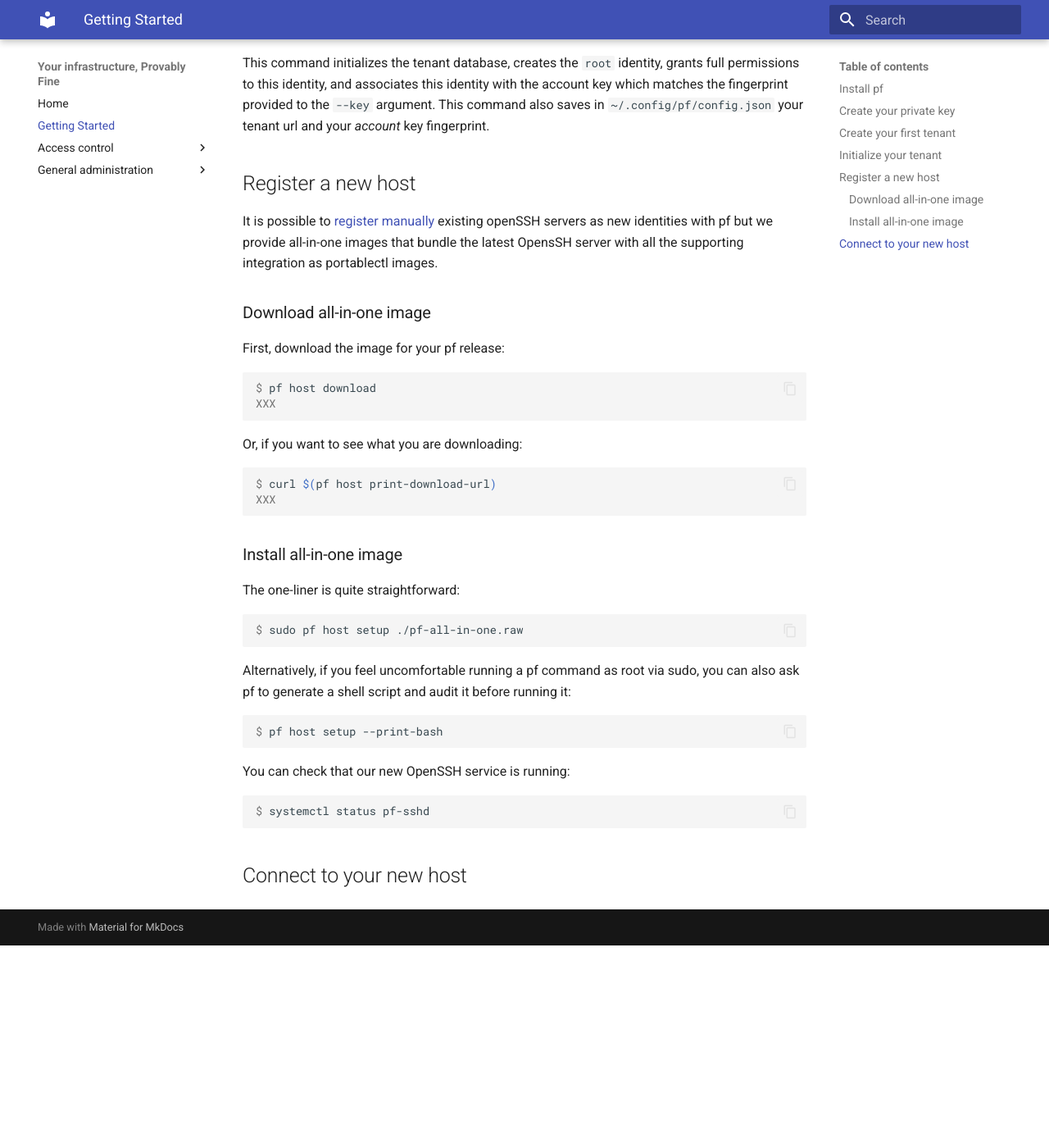
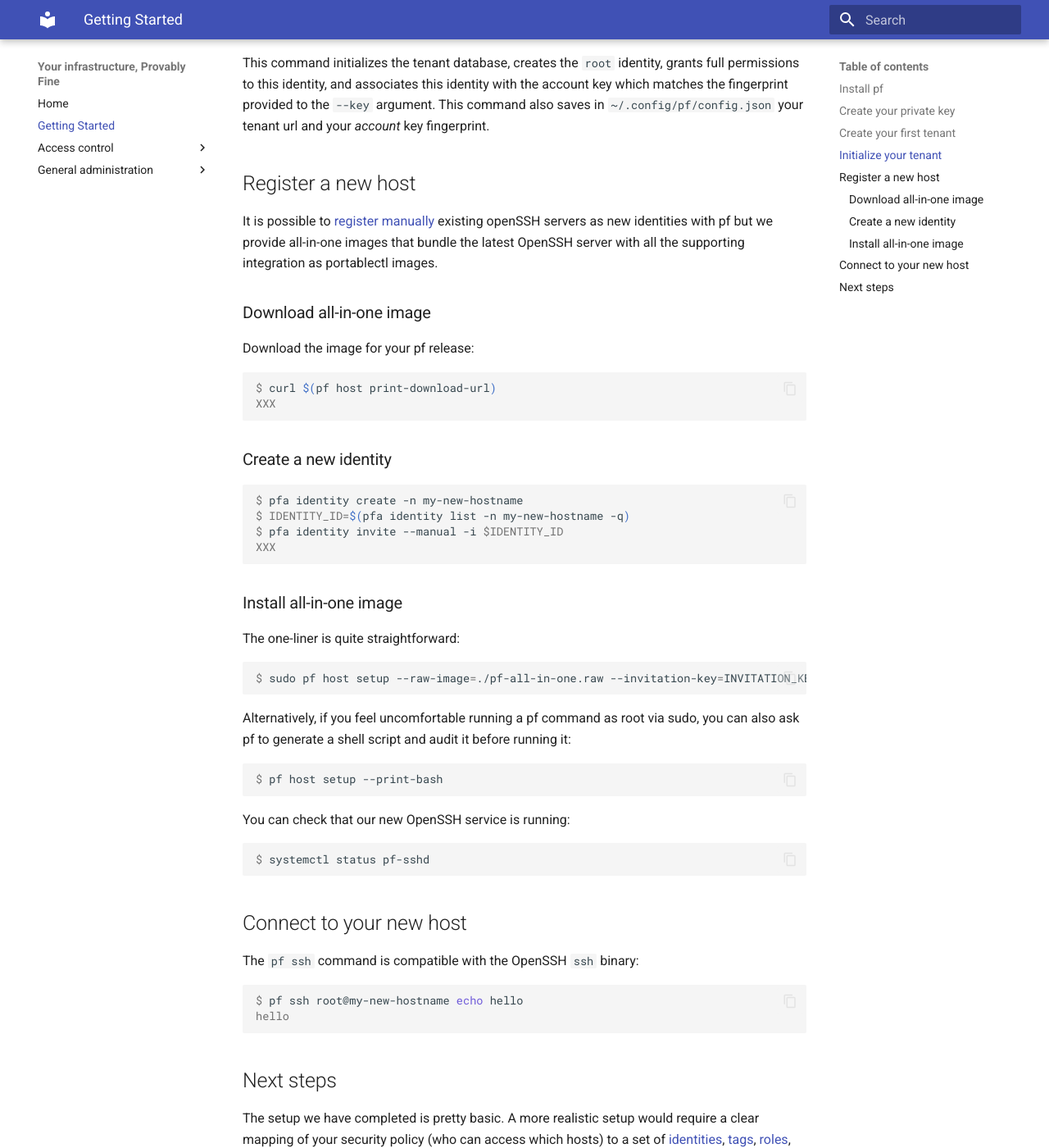
Before and after one commit to provablyfine/pf, an MkDocs documentation site: the page built from docs/getting-started.md, in a window 1280 px wide and 1400 px high, scrolled down 1816 px. Shown: the whole window at 82% size. Built offline with MkDocs 1.6.1 and Material for MkDocs 9.7.7, drawn with Linux system fonts in a browser that asks for light colours; before the commit the page ends 2969 px from its top, so only the background shows below that; some of the changed text lies outside the part shown.

Commit message:
basic workflow

````diff
--- a/docs/getting-started.md
+++ b/docs/getting-started.md
@@ -87,20 +87,23 @@ tenant url and your *account* key fingerprint.
 ## Register a new host
 
 It is possible to [register manually](XXX) existing openSSH servers as new identities with pf
-but we provide all-in-one images that bundle the latest OpensSH server with all the supporting
+but we provide all-in-one images that bundle the latest OpenSSH server with all the supporting
 integration as portablectl images.
 
 ### Download all-in-one image
 
-First, download the image for your pf release:
+Download the image for your pf release:
 ```console
-$ pf host download
+$ curl $(pf host print-download-url)
 XXX
 ```
 
-Or, if you want to see what you are downloading:
+### Create a new identity
+
 ```console
-$ curl $(pf host print-download-url)
+$ pfa identity create -n my-new-hostname
+$ IDENTITY_ID=$(pfa identity list -n my-new-hostname -q)
+$ pfa identity invite --manual -i $IDENTITY_ID
 XXX
 ```
 
@@ -108,7 +111,7 @@ XXX
 
 The one-liner is quite straightforward:
 ```console
-$ sudo pf host setup ./pf-all-in-one.raw
+$ sudo pf host setup --raw-image=./pf-all-in-one.raw --invitation-key=INVITATION_KEY
 ```
 
 Alternatively, if you feel uncomfortable running a pf command as root via sudo, you
@@ -123,3 +126,19 @@ $ systemctl status pf-sshd
 ```
 
 ## Connect to your new host
+
+The `pf ssh` command is compatible with the OpenSSH `ssh` binary:
+```console
+$ pf ssh root@my-new-hostname echo hello
+hello
+```
+
+
+## Next steps
+
+The setup we have completed is pretty basic. A more realistic setup would
+require a clear mapping of your security policy (who can access which hosts)
+to a set of [identities](XXX), [tags](XXX), [roles](XXX), and [boundaries](XXX).
+
+Realistically, most administrators also would setup an external [OIDC SSO](XXX) to
+authenticate users.
````
